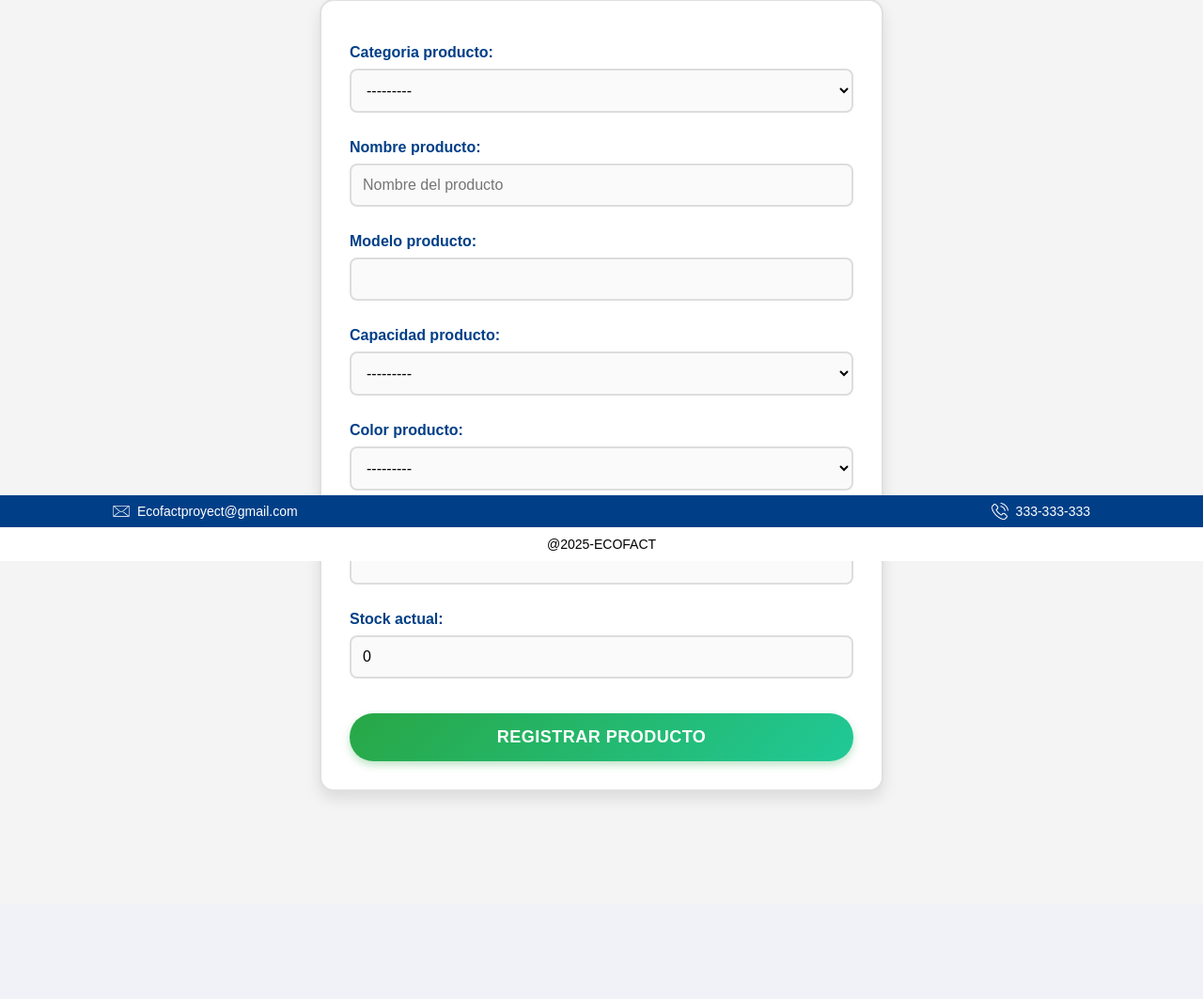
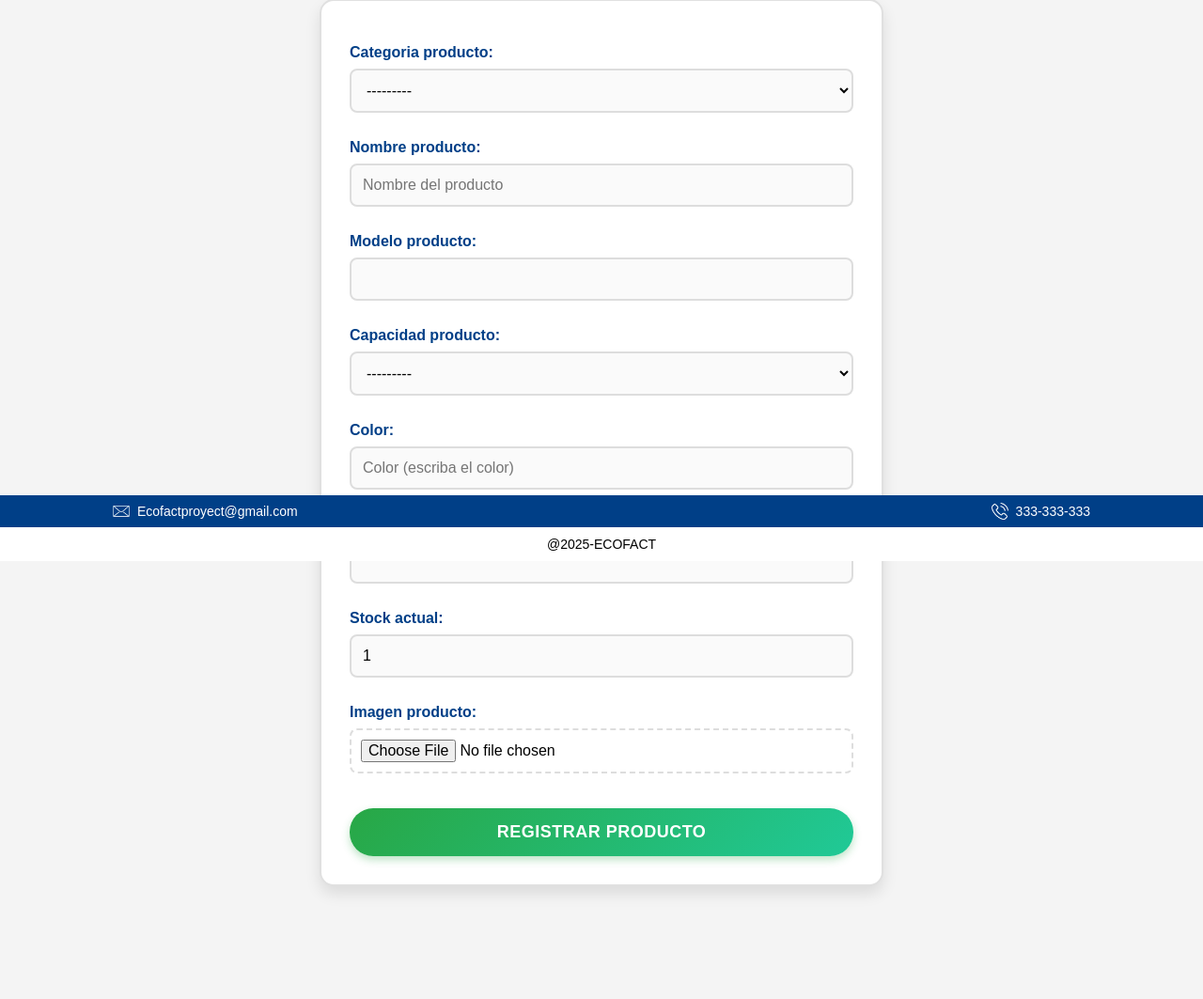
Before and after one commit to Infona2049/Proyecto, a Django app: page /productos/registro_producto/ in a window 1280 px wide. Shown: the part 203-1266 px from the top of the page at 94% size. Before the commit the page ends 1055 px from the top, so only its background shows below. Run offline with Django 5.2, Linux system fonts and the light colour scheme; some libraries are stand-ins or nearby versions.

Commit message:
se colocaron registricciones y se añadieron a registro producto e inventario

```diff
--- a/productos/forms.py
+++ b/productos/forms.py
@@ -9,9 +9,9 @@ class ProductoForm(forms.ModelForm):
 
     stock_actual_inventario = forms.IntegerField(
         label="Stock actual",
-        min_value=0,
-        initial=0,
-        help_text="Cantidad inicial en inventario"
+        min_value=1,
+        initial=1,
+        help_text="Cantidad inicial en inventario (debe ser mayor a 1)"
     )
 
     precio_producto = forms.DecimalField(
@@ -19,14 +19,30 @@ class ProductoForm(forms.ModelForm):
         min_value=0.01,
         decimal_places=2,
         max_digits=10,
-        help_text="Precio del producto (debe ser positivo)"
+        help_text="Precio del producto (debe ser mayor a 1)"
+    )
+
+    # Permitir que el usuario escriba cualquier color en el formulario.
+    color_producto = forms.CharField(
+        label="Color",
+        max_length=50,
+        required=True,
+        widget=forms.TextInput(attrs={
+            'placeholder': 'Color (escriba el color)'
+        })
     )
 
     def clean_precio_producto(self):
         precio = self.cleaned_data.get('precio_producto')
-        if precio is not None and precio <= 0:
-            raise forms.ValidationError("El precio debe ser un valor positivo.")
+        if precio is not None and precio <= 1:
+            raise forms.ValidationError("El precio debe ser mayor a 1.")
         return precio
+
+    def clean_stock_actual_inventario(self):
+        stock = self.cleaned_data.get('stock_actual_inventario')
+        if stock is not None and stock < 1:
+            raise forms.ValidationError("El stock actual debe ser igual o mayor a 1.")
+        return stock
 
     class Meta:
         model = Producto
@@ -46,4 +62,5 @@ class ProductoForm(forms.ModelForm):
                 'title': 'Letras, números y espacios',
                 'oninput': "this.value = this.value.replace(/[^A-Za-zÁÉÍÓÚáéíóúÑñ0-9 ]/g, '')"
             }),
+            # 'color_producto' se gestiona por el campo del formulario sobrescrito
         }
--- a/productos/models.py
+++ b/productos/models.py
@@ -28,7 +28,7 @@ class Producto(models.Model):
         max_length=20,
         choices=[('No Aplica', 'No Aplica'), ('128GB', '128GB'), ('256GB', '256GB'), ('512GB', '512GB')]
     )  # Capacidad con opciones limitadas
-    color_producto = models.CharField(max_length=20, choices=COLOR_PRODUCTO_CHOICES)  # Color con opciones limitadas
+    color_producto = models.CharField(max_length=50)  # Color del producto (texto libre)
     descripcion_producto = models.TextField(blank=True, null=True)  # Descripción opcional
     precio_producto = models.DecimalField(max_digits=10, decimal_places=2)  # Precio con dos decimales
     codigo_barras_producto = models.CharField(max_length=100, unique=True, blank=True)  # Código de barras único, puede generarse automáticamente
--- a/productos/static/productos/js/registro_producto.js
+++ b/productos/static/productos/js/registro_producto.js
@@ -187,26 +187,11 @@ document.addEventListener('DOMContentLoaded', function() {
 /* ------------------------------
    Confirmación de eliminación con SweetAlert2
    ------------------------------ */
-document.addEventListener('DOMContentLoaded', function() {
-  document.querySelectorAll('.btn-eliminar').forEach(function(btn) {
-    btn.addEventListener('click', function(e) {
-      e.preventDefault();
-      const form = btn.closest('form');
-      Swal.fire({
-        title: '¿Estás seguro?',
-        text: '¡Esta acción eliminará el registro de forma permanente!',
-        icon: 'warning',
-        showCancelButton: true,
-        confirmButtonColor: '#3085d6',
-        cancelButtonColor: '#d33',
-        confirmButtonText: 'Sí, eliminar',
-        cancelButtonText: 'Cancelar'
-      }).then((result) => {
-        if (result.isConfirmed) {
-          // Enviar el form que contiene el botón (se espera método POST y CSRF token en plantilla)
-          form.submit();
-        }
-      });
-    });
-  });
-});
+/* Confirmación de eliminación (moved to inventario.js) */
+
+/* ------------------------------
+   Modal visualizador de imagen (moved from template)
+   - Abre el modal con la imagen cuando se hace click en el botón .btn-visualizar
+   - Limpia el src al cerrar
+   ------------------------------ */
+/* Modal visualizador de imagen (moved to inventario.js) */
--- a/productos/templates/productos/registro_producto.html
+++ b/productos/templates/productos/registro_producto.html
@@ -101,7 +101,10 @@
                 {{ form.stock_actual_inventario.label_tag }}
                 {{ form.stock_actual_inventario }}
             </div>
-            <!-- Imagen del producto eliminada según solicitud -->
+            <div class="form-group">
+                {{ form.imagen_producto.label_tag }}
+                {{ form.imagen_producto }}
+            </div>
             <button type="submit" class="btn-guardar">Registrar producto</button>
         </form>
     </main>
--- a/productos/views.py
+++ b/productos/views.py
@@ -107,6 +107,23 @@ def editar_inventario_view(request, pk):
 
     producto.save()
 
+    # Procesar archivos enviados (imagen del producto / imagen del inventario)
+    # Guardamos la imagen del producto si se ha enviado un archivo
+    if 'imagen_producto' in request.FILES:
+        try:
+            producto.imagen_producto = request.FILES['imagen_producto']
+            producto.save()
+        except Exception:
+            # No bloquear la edición por errores en la subida; podríamos loguear
+            pass
+
+    # Si se envía imagen específica para inventario, manejarla también
+    if 'imagen_inventario' in request.FILES:
+        try:
+            inventario.imagen_inventario = request.FILES['imagen_inventario']
+        except Exception:
+            pass
+
     # Actualizar campos de inventario (intentar convertir a int si procede)
     stock_actual = request.POST.get('stock_actual_inventario')
     if stock_actual is not None and stock_actual != '':
```
Also changed, not shown: productos/static/productos/js/inventario.js (+56 -0 lines), productos/templates/productos/inventario.html (+40 -8 lines), media/productos/iphone_17.jpg (added), productos/migrations/0002_alter_producto_color_producto.py (added).
